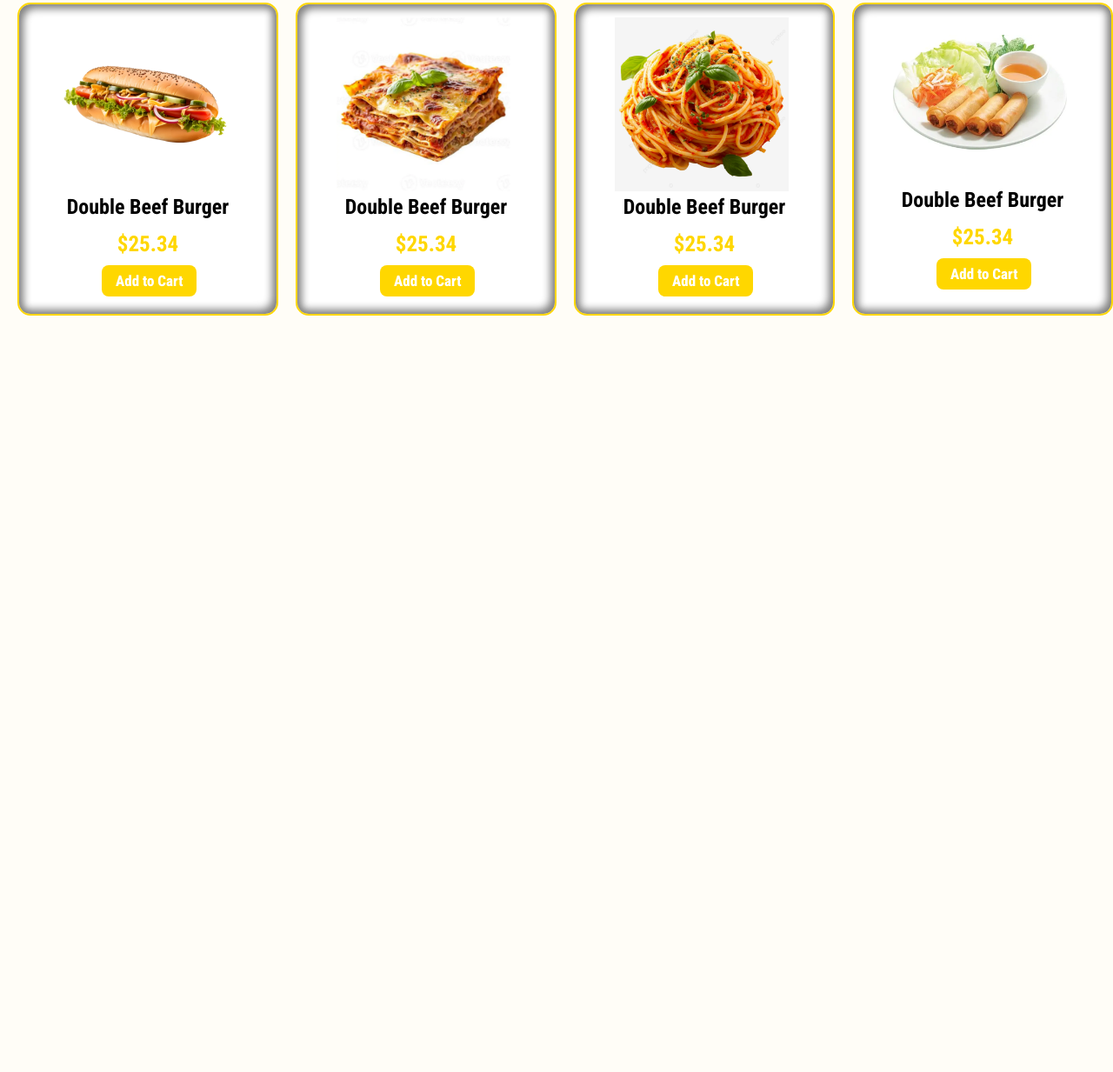
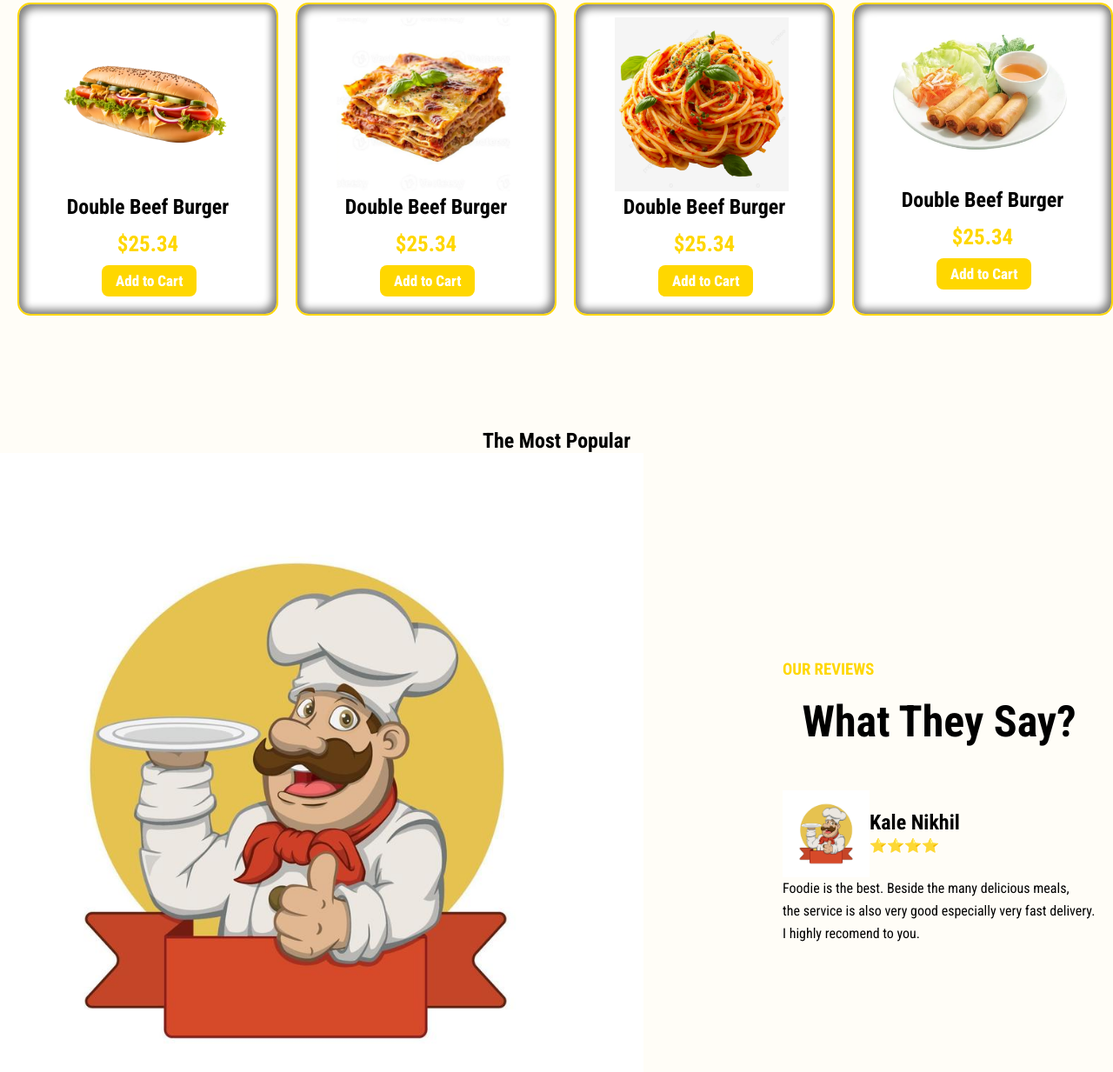
Before and after one commit to nikhilkale2/Foodwebsite, a plain HTML site: page index.html in a window 1280 px wide. Shown: the part 1927-3160 px from the top of the page at 87% size. Before the commit the page ends 2310 px from the top, so only its background shows below. Drawn offline with Linux system fonts and the light colour scheme; a web font is replaced by a local one.

Commit message:
Add some more feature

```diff
--- a/index.html
+++ b/index.html
@@ -188,6 +188,38 @@
       </div>
     </section>
 
+    <!-- MOST POPULAR SECTION -->
+
+    <section>
+      <div class="review-section">
+        <h1>The Most Popular</h1>
+
+        <div class="review-content">
+          <figure>
+            <img src="./images/chef-1.jpg" alt="" />
+          </figure>
+          <div class="review-box">
+            <h3>OUR REVIEWS</h3>
+            <h1>What They Say?</h1>
+            <div class="user-review">
+              <img src="./images/chef-1.jpg" alt="" />
+
+              <div>
+                <h2>Kale Nikhil</h2>
+                <p>⭐⭐⭐⭐</p>
+              </div>
+            </div>
+
+            <p>
+              Foodie is the best. Beside the many delicious meals, <br />the
+              service is also very good especially very fast delivery. I highly
+              recomend to you.
+            </p>
+          </div>
+        </div>
+      </div>
+    </section>
+
     <script src="script.js"></script>
   </body>
 </html>
--- a/media.css
+++ b/media.css
@@ -105,13 +105,13 @@
   }
 
   .item-box {
-    width: 400px;
+    width: 300px;
     height: 420px;
   }
 
   .item-box figure img {
     width: 250px;
-    margin-left: 25px;
+    margin-left: 12px;
   }
 
   .item-box button {
@@ -123,4 +123,17 @@
     text-align: center;
     margin-bottom: 1px;
   }
+
+  /* REVIEW SECTION */
+
+  .review-content {
+    display: flex;
+    flex-direction: column;
+    gap: 10px;
+  }
+
+  .review-content figure img {
+    width: 500px;
+    margin-left: 150px;
+  }
 }
--- a/style.css
+++ b/style.css
@@ -289,3 +289,50 @@ i {
 .spring-roll h2 {
   margin-top: 40px;
 }
+
+/* REVIEW SECTION */
+
+.review-section {
+  margin-top: 90px;
+  padding: 20px;
+}
+
+.review-content {
+  display: flex;
+  justify-content: center;
+  align-items: center;
+  gap: 80px;
+}
+
+.review-section h1 {
+  text-align: center;
+}
+
+.review-content figure img {
+  position: relative;
+  right: 80px;
+  width: 800px;
+}
+
+.user-review {
+  display: flex;
+  align-items: center;
+}
+
+.user-review img {
+  width: 100px;
+}
+
+.review-content p {
+  line-height: 26px;
+}
+
+.review-box h3 {
+  margin-bottom: 20px;
+  color: gold;
+}
+
+.review-box h1 {
+  margin-bottom: 50px;
+  font-size: 50px;
+}
```
